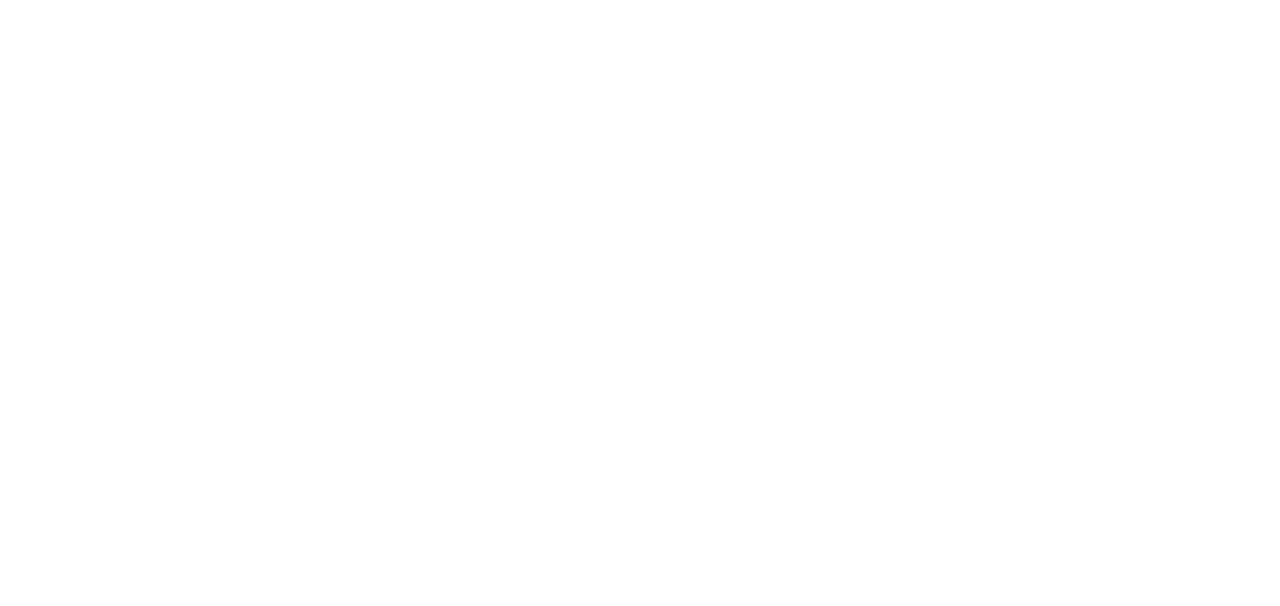
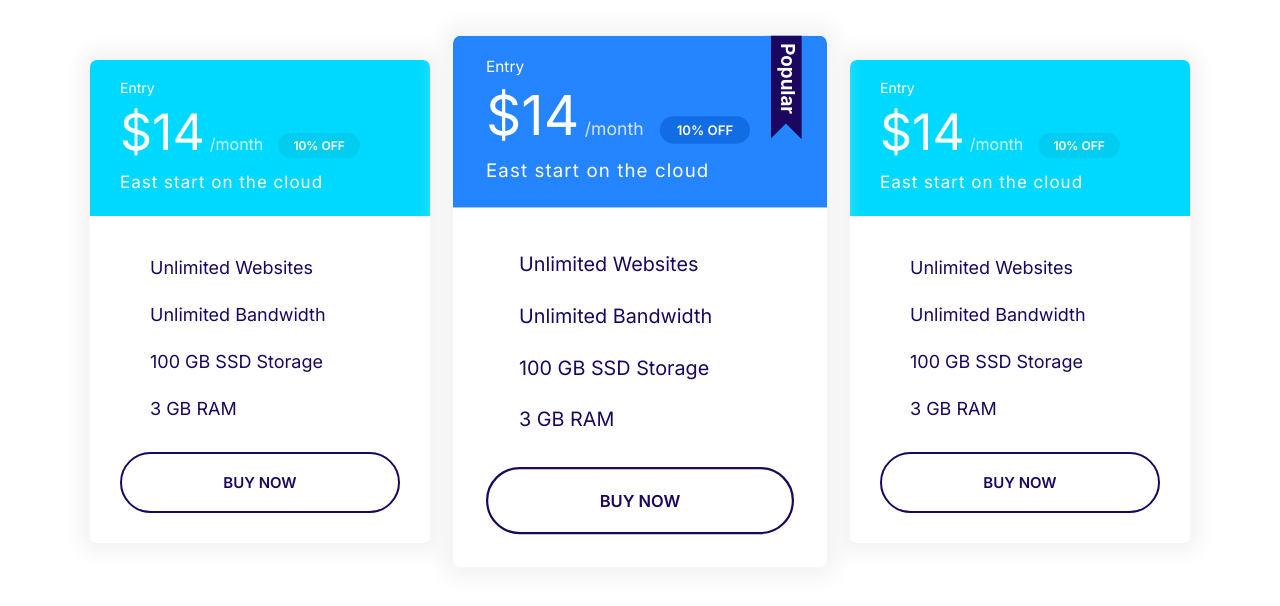
Before and after one commit to praise002/Moshify, a plain HTML site: page index.html in a window 1280 px wide. Drawn offline with Linux system fonts and the light colour scheme.

Commit message:
domain and plans block

```diff
--- a/css/styles.css
+++ b/css/styles.css
@@ -205,10 +205,18 @@
     font-size: 1.8rem;
     font-weight: 600;
     margin: 1rem 0;
+    outline: 0;
     padding: 2rem 3rem;
     text-align: center;
     text-transform: uppercase;
     white-space: nowrap;
+}
+
+.btn .icon{
+    width: 2rem;
+    height: 2rem;
+    margin-right: 1rem;
+    vertical-align: middle;
 }
 
 .btn--primary{
@@ -289,7 +297,7 @@
 .input-group .input{
     border: 0;
     flex-grow: 1;
-    padding: 1.5rem 1rem;
+    padding: 1.5rem 2rem;
 }
 
 .input-group .btn{
@@ -324,11 +332,18 @@
     color: #fff;
 }
 
+.card--primary .badge--primary{
+    background: #126de4;
+}
+
 .card--secondary .badge--secondary{
     background: #02cdf1;
 }
 /* Plans */
 
+.plan{
+    transition: transform 0.2s ease-out;
+}
 .plan__name{
     color: white;
     margin: 0;
@@ -362,6 +377,10 @@
     position: relative;
 }
 
+.plan--popular{
+    transform: scale(1.1);
+}
+
 .plan--popular .card__header::before {
     content: url(/icons/popular.svg);
     width: 40px;
@@ -369,6 +388,16 @@
     position: absolute;
     top: -6px;
     right: 5%;
+}
+
+.plan:hover{
+    /* 5% larger */
+    transform: scale(1.05);
+}
+
+.plan--popular:hover{
+    /* 5% larger */
+    transform: scale(1.15);
 }
 
 @media screen and (min-width: 1024px) {
@@ -714,3 +743,40 @@
         align-self: center;
     }
 }
+
+/* Block Domain */
+
+.block-domain .input-group {
+    box-shadow: 0 0 30px 20px #e6ebee;
+    border: 0;
+    margin: 4rem auto;
+    max-width: 670px;
+}
+
+.block-domain__prices{
+    display: grid;
+    grid-template-columns: repeat(3, 1fr);
+    grid-template-rows: repeat(2, 6rem);
+    font-size: 2rem;
+    font-weight: 600;
+    justify-items: center;
+    max-width: 700px;
+    margin: 0 auto;
+}
+
+@media screen and (min-width: 768px) {
+    .block-domain__prices{
+        grid-template-columns: repeat(auto-fit, minmax(10rem, 1fr));
+    }
+}
+
+/* Plans Block */
+
+.block-plans .grid{
+    gap: 8rem 4rem;
+}
+
+.block-plans .card{
+    max-width: 500px;
+    margin: 0 auto;
+}
--- a/index.html
+++ b/index.html
@@ -11,7 +11,72 @@
     <link rel="stylesheet" href="css/styles.css">
 </head>
 <body>
+    <section class="block container block-plans">
+        <div class="grid grid--1x3">
+                <div class="plan">
+                    <div class="card card--secondary">
+                        <header class="card__header">
+                            <h3 class="plan__name">Entry</h3>
+                            <span class="plan__price">$14</span>
+                            <span class="plan__billing-cycle">/month</span>
+                            <span class="badge badge--secondary badge--small">10% OFF</span>
+                            <span class="plan__description">East start on the cloud</span>
+                        </header>
+                        <div class="card__body">
+                            <ul class="list list--tick">
+                                <li class="list__item">Unlimited Websites</li>
+                                <li class="list__item">Unlimited Bandwidth</li>
+                                <li class="list__item">100 GB SSD Storage</li>
+                                <li class="list__item">3 GB RAM</li>
+                            </ul>
+                            <button class="btn btn--outline btn--block">Buy Now</button>
+                        </div>
+                    </div>
+                </div>
+                <div class="plan plan--popular">
+                    <div class="card card--primary">
+                        <header class="card__header">
+                            <h3 class="plan__name">Entry</h3>
+                            <span class="plan__price">$14</span>
+                            <span class="plan__billing-cycle">/month</span>
+                            <span class="badge badge--primary badge--small">10% OFF</span>
+                            <span class="plan__description">East start on the cloud</span>
+                        </header>
+                        <div class="card__body">
+                            <ul class="list list--tick">
+                                <li class="list__item">Unlimited Websites</li>
+                                <li class="list__item">Unlimited Bandwidth</li>
+                                <li class="list__item">100 GB SSD Storage</li>
+                                <li class="list__item">3 GB RAM</li>
+                            </ul>
+                            <button class="btn btn--outline btn--block">Buy Now</button>
+                        </div>
+                    </div>
+                </div>
+                <div class="plan">
+                    <div class="card card--secondary">
+                        <header class="card__header">
+                            <h3 class="plan__name">Entry</h3>
+                            <span class="plan__price">$14</span>
+                            <span class="plan__billing-cycle">/month</span>
+                            <span class="badge badge--secondary badge--small">10% OFF</span>
+                            <span class="plan__description">East start on the cloud</span>
+                        </header>
+                        <div class="card__body">
+                            <ul class="list list--tick">
+                                <li class="list__item">Unlimited Websites</li>
+                                <li class="list__item">Unlimited Bandwidth</li>
+                                <li class="list__item">100 GB SSD Storage</li>
+                                <li class="list__item">3 GB RAM</li>
+                            </ul>
+                            <button class="btn btn--outline btn--block">Buy Now</button>
+                        </div>
+                    </div>
+                </div>
+            </div>
 
+        </div>
+    </section>
     <script src="js/main.js"></script>
 </body>
 </html>
```
Also changed, not shown: css/components/domainBlock.html (added, +23 -0 lines).
